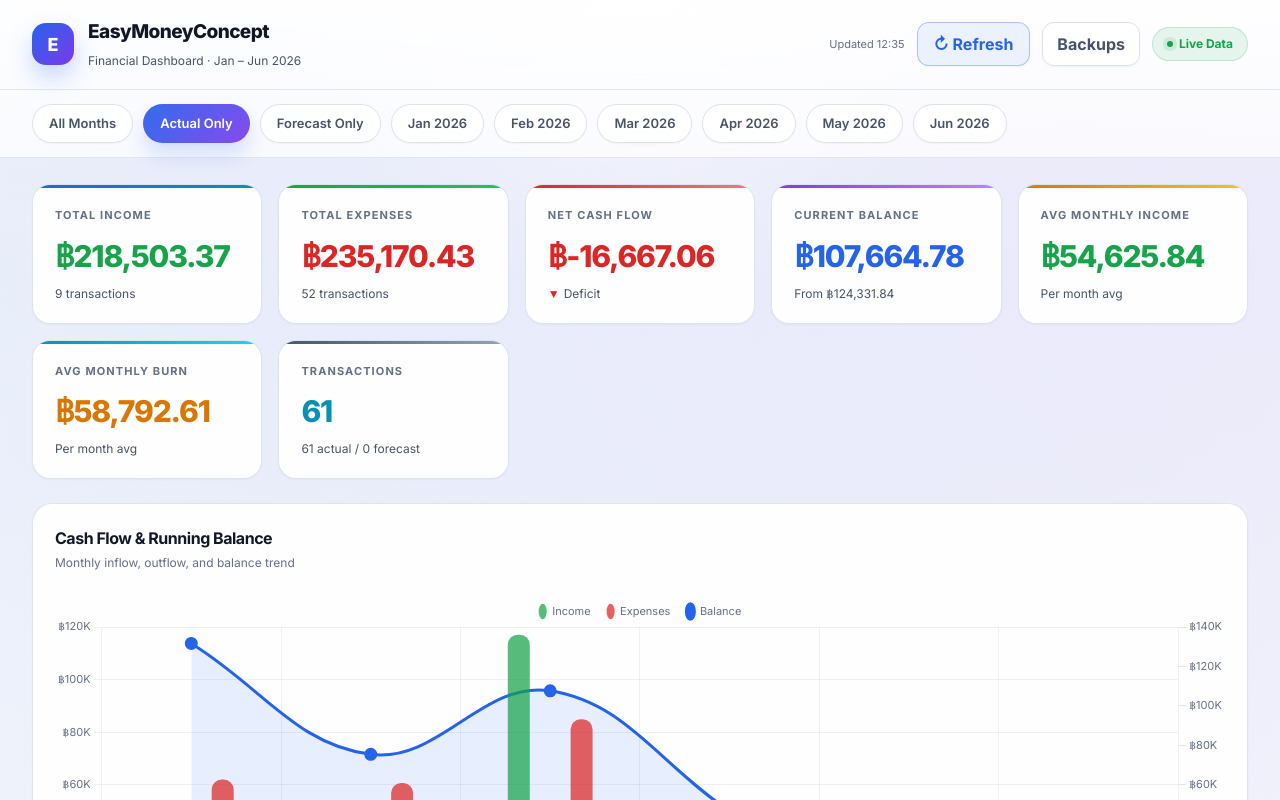
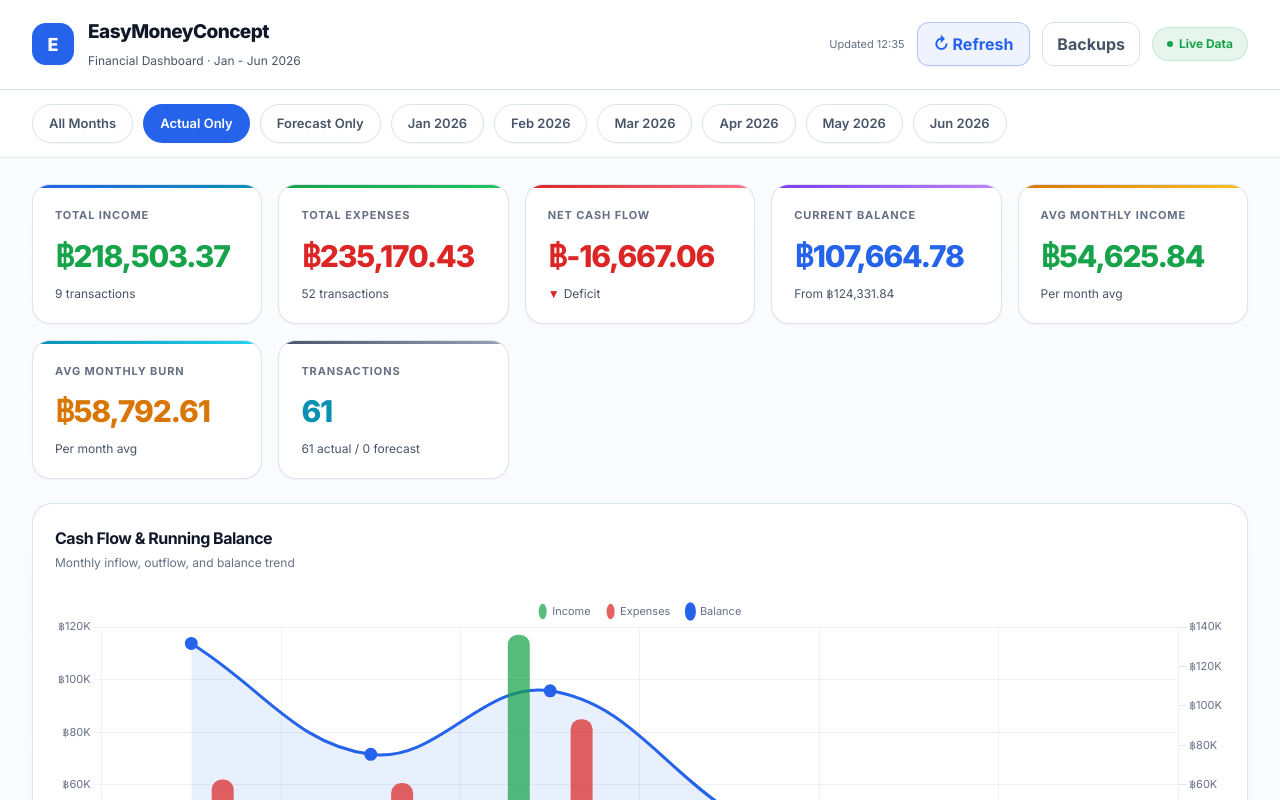
Before and after one commit to Tusgof/Finance_Dashboard, a Next.js app: page / in a window 1280 px wide. Shown: the top 800 px of the page. Built offline with nearby package versions, Linux system fonts and the light colour scheme.

Commit message:
Tone down light dashboard polish

```diff
--- a/app/globals.css
+++ b/app/globals.css
@@ -8,18 +8,17 @@
 
 :root {
   color-scheme: light;
-  --bg-primary: #f5f7fb;
-  --bg-secondary: #eef2f7;
-  --bg-card: rgba(255, 255, 255, 0.92);
+  --bg-primary: #f7f9fc;
+  --bg-secondary: #eef3f9;
+  --bg-card: #ffffff;
   --bg-card-hover: #ffffff;
-  --border: #d9e1ec;
-  --border-strong: #c6d0df;
+  --border: #dbe3ee;
+  --border-strong: #c8d3e0;
   --text-primary: #101828;
   --text-secondary: #475467;
   --text-muted: #667085;
   --shadow-sm: 0 1px 2px rgba(15, 23, 42, 0.04);
-  --shadow-md: 0 12px 30px rgba(15, 23, 42, 0.08);
-  --shadow-lg: 0 24px 50px rgba(15, 23, 42, 0.12);
+  --shadow-md: 0 8px 22px rgba(15, 23, 42, 0.06);
   --accent-green: #16a34a;
   --accent-green-bg: rgba(22, 163, 74, 0.1);
   --accent-red: #dc2626;
@@ -35,29 +34,13 @@
 }
 
 body {
-  position: relative;
-  isolation: isolate;
   font-family: 'Inter', -apple-system, BlinkMacSystemFont, 'Segoe UI', sans-serif;
-  background:
-    radial-gradient(circle at top left, rgba(37, 99, 235, 0.08), transparent 28%),
-    radial-gradient(circle at top right, rgba(124, 58, 237, 0.08), transparent 24%),
-    linear-gradient(180deg, #f8fafc 0%, #eef3f9 100%);
+  background: linear-gradient(180deg, #fbfcfe 0%, #eef3f9 100%);
   color: var(--text-primary);
   min-height: 100vh;
   line-height: 1.5;
   -webkit-font-smoothing: antialiased;
   text-rendering: optimizeLegibility;
-}
-
-body::before {
-  content: '';
-  position: fixed;
-  inset: 0;
-  pointer-events: none;
-  background:
-    linear-gradient(180deg, rgba(255, 255, 255, 0.8), rgba(255, 255, 255, 0.1) 20%, transparent 40%),
-    radial-gradient(circle at 50% -10%, rgba(255, 255, 255, 0.6), transparent 35%);
-  z-index: -1;
 }
 
 a {
@@ -71,7 +54,6 @@ select {
   font: inherit;
 }
 
-/* Header */
 .header {
   position: sticky;
   top: 0;
@@ -81,10 +63,8 @@ select {
   justify-content: space-between;
   gap: 16px;
   padding: 18px 32px;
-  background: rgba(255, 255, 255, 0.72);
-  border-bottom: 1px solid rgba(217, 225, 236, 0.8);
-  backdrop-filter: blur(16px);
-  box-shadow: 0 1px 0 rgba(255, 255, 255, 0.7) inset;
+  background: rgba(255, 255, 255, 0.96);
+  border-bottom: 1px solid rgba(217, 225, 236, 0.85);
 }
 
 .header-left {
@@ -103,8 +83,8 @@ select {
   color: #fff;
   font-weight: 800;
   font-size: 18px;
-  background: linear-gradient(135deg, var(--accent-blue), var(--accent-purple));
-  box-shadow: 0 12px 24px rgba(37, 99, 235, 0.25);
+  background: var(--accent-blue);
+  box-shadow: var(--shadow-sm);
 }
 
 .header-title h1 {
@@ -149,17 +129,15 @@ select {
   height: 6px;
   border-radius: 999px;
   background: var(--accent-green);
-  box-shadow: 0 0 0 4px rgba(22, 163, 74, 0.12);
 }
 
-/* Filters */
 .filters-bar {
   display: flex;
   align-items: center;
   gap: 10px;
   flex-wrap: wrap;
   padding: 14px 32px;
-  background: rgba(255, 255, 255, 0.7);
+  background: rgba(255, 255, 255, 0.95);
   border-bottom: 1px solid rgba(217, 225, 236, 0.75);
 }
 
@@ -167,30 +145,27 @@ select {
   padding: 9px 16px;
   border-radius: 999px;
   border: 1px solid var(--border);
-  background: rgba(255, 255, 255, 0.82);
+  background: rgba(255, 255, 255, 0.96);
   color: var(--text-secondary);
   font-size: 13px;
   font-weight: 600;
   cursor: pointer;
-  transition: transform 0.18s ease, border-color 0.18s ease, background 0.18s ease, color 0.18s ease, box-shadow 0.18s ease;
+  transition: border-color 0.18s ease, background 0.18s ease, color 0.18s ease, box-shadow 0.18s ease;
   box-shadow: var(--shadow-sm);
 }
 
 .filter-btn:hover {
-  transform: translateY(-1px);
-  border-color: rgba(37, 99, 235, 0.45);
+  border-color: rgba(37, 99, 235, 0.35);
   color: var(--text-primary);
-  box-shadow: 0 6px 18px rgba(15, 23, 42, 0.06);
+  box-shadow: var(--shadow-md);
 }
 
 .filter-btn.active {
-  background: linear-gradient(135deg, rgba(37, 99, 235, 0.94), rgba(124, 58, 237, 0.92));
+  background: var(--accent-blue);
   border-color: transparent;
   color: #fff;
-  box-shadow: 0 12px 20px rgba(37, 99, 235, 0.18);
 }
 
-/* Main Content */
 .main {
   max-width: 1640px;
   margin: 0 auto;
@@ -201,7 +176,6 @@ select {
   margin-top: 24px;
 }
 
-/* KPI Cards */
 .kpi-grid {
   display: grid;
   grid-template-columns: repeat(auto-fit, minmax(230px, 1fr));
@@ -227,8 +201,7 @@ select {
   overflow: hidden;
   border-radius: 18px;
   padding: 22px 22px 20px;
-  transition: transform 0.18s ease, box-shadow 0.18s ease, border-color 0.18s ease;
-  backdrop-filter: blur(12px);
+  transition: border-color 0.18s ease, box-shadow 0.18s ease;
 }
 
 .kpi-card:hover,
@@ -239,7 +212,6 @@ select {
 .cost-kpi:hover,
 .slider-group:hover,
 .scenario-result:hover {
-  transform: translateY(-2px);
   border-color: rgba(37, 99, 235, 0.28);
   box-shadow: var(--shadow-md);
 }
@@ -266,7 +238,7 @@ select {
   margin-bottom: 10px;
   font-weight: 700;
   text-transform: uppercase;
-  letter-spacing: 0.1em;
+  letter-spacing: 0.08em;
 }
 
 .kpi-value {
@@ -287,7 +259,6 @@ select {
 .kpi-sub .up { color: var(--accent-green); }
 .kpi-sub .down { color: var(--accent-red); }
 
-/* Chart Grid */
 .charts-grid {
   display: grid;
   grid-template-columns: repeat(2, minmax(0, 1fr));
@@ -297,7 +268,6 @@ select {
 .chart-card {
   border-radius: 20px;
   padding: 22px;
-  backdrop-filter: blur(12px);
 }
 
 .chart-card.full-width {
@@ -333,7 +303,6 @@ select {
   height: 380px;
 }
 
-/* Transaction Table */
 .table-card {
   border-radius: 20px;
   overflow: hidden;
@@ -346,7 +315,7 @@ select {
   justify-content: space-between;
   gap: 14px;
   border-bottom: 1px solid rgba(217, 225, 236, 0.9);
-  background: rgba(255, 255, 255, 0.55);
+  background: rgba(248, 250, 252, 0.95);
 }
 
 .table-header h3 {
@@ -360,7 +329,7 @@ select {
   padding: 10px 14px;
   border-radius: 12px;
   border: 1px solid var(--border);
-  background: rgba(255, 255, 255, 0.95);
+  background: rgba(255, 255, 255, 0.98);
   color: var(--text-primary);
   font-size: 13px;
   transition: border-color 0.18s ease, box-shadow 0.18s ease;
@@ -370,7 +339,7 @@ select {
 .search-box:focus {
   outline: none;
   border-color: rgba(37, 99, 235, 0.45);
-  box-shadow: 0 0 0 4px rgba(37, 99, 235, 0.08);
+  box-shadow: 0 0 0 3px rgba(37, 99, 235, 0.08);
 }
 
 .table-scroll {
@@ -425,7 +394,6 @@ tr:hover td {
 .amount-positive { color: var(--accent-green); font-weight: 700; font-variant-numeric: tabular-nums; }
 .amount-negative { color: var(--accent-red); font-weight: 700; font-variant-numeric: tabular-nums; }
 
-/* Section headers */
 .section-header {
   display: flex;
   align-items: center;
@@ -443,7 +411,6 @@ tr:hover td {
   align-items: center;
   justify-content: center;
   font-size: 17px;
-  box-shadow: var(--shadow-sm);
 }
 
 .section-header h2 {
@@ -458,7 +425,6 @@ tr:hover td {
   margin-top: 3px;
 }
 
-/* Video Production Breakdown Section */
 .cost-kpi-grid {
   display: grid;
   grid-template-columns: repeat(3, minmax(0, 1fr));
@@ -556,7 +522,6 @@ tr:hover td {
   font-weight: 700;
 }
 
-/* Health Indicator Cards */
 .health-grid {
   display: grid;
   grid-template-columns: repeat(5, minmax(0, 1fr));
@@ -613,7 +578,6 @@ tr:hover td {
 .health-dot.amber { background: var(--accent-amber); }
 .health-dot.red { background: var(--accent-red); }
 
-/* Scenario Panel */
 .scenario-panel {
   border-radius: 20px;
   padding: 24px;
@@ -663,7 +627,7 @@ tr:hover td {
   height: 6px;
   -webkit-appearance: none;
   appearance: none;
-  background: linear-gradient(90deg, rgba(37, 99, 235, 0.25), rgba(37, 99, 235, 0.12));
+  background: rgba(37, 99, 235, 0.18);
   border-radius: 999px;
   outline: none;
 }
@@ -677,7 +641,7 @@ tr:hover td {
   background: var(--accent-blue);
   cursor: pointer;
   border: 2px solid #fff;
-  box-shadow: 0 3px 10px rgba(37, 99, 235, 0.24);
+  box-shadow: 0 3px 10px rgba(37, 99, 235, 0.22);
 }
 
 .scenario-results {
@@ -707,7 +671,6 @@ tr:hover td {
   letter-spacing: -0.03em;
 }
 
-/* Refresh / Backup controls */
 .refresh-btn,
 .backup-link,
 .back-btn,
@@ -718,7 +681,7 @@ tr:hover td {
   gap: 6px;
   border-radius: 12px;
   font-weight: 700;
-  transition: transform 0.18s ease, background 0.18s ease, border-color 0.18s ease, color 0.18s ease, box-shadow 0.18s ease;
+  transition: border-color 0.18s ease, background 0.18s ease, color 0.18s ease, box-shadow 0.18s ease;
 }
 
 .refresh-btn {
@@ -730,8 +693,7 @@ tr:hover td {
 }
 
 .refresh-btn:hover {
-  transform: translateY(-1px);
-  background: rgba(37, 99, 235, 0.16);
+  background: rgba(37, 99, 235, 0.14);
 }
 
 .refresh-btn:disabled {
@@ -739,32 +701,18 @@ tr:hover td {
   cursor: not-allowed;
 }
 
-.backup-link {
+.backup-link,
+.back-btn {
   padding: 9px 14px;
   border: 1px solid var(--border);
-  background: rgba(255, 255, 255, 0.85);
+  background: rgba(255, 255, 255, 0.96);
   color: var(--text-secondary);
   text-decoration: none;
   box-shadow: var(--shadow-sm);
 }
 
-.backup-link:hover {
-  transform: translateY(-1px);
-  border-color: rgba(37, 99, 235, 0.28);
-  color: var(--text-primary);
-}
-
-.back-btn {
-  padding: 9px 14px;
-  border: 1px solid var(--border);
-  background: rgba(255, 255, 255, 0.85);
-  color: var(--text-secondary);
-  text-decoration: none;
-  box-shadow: var(--shadow-sm);
-}
-
+.backup-link:hover,
 .back-btn:hover {
-  transform: translateY(-1px);
   border-color: rgba(37, 99, 235, 0.28);
   color: var(--text-primary);
 }
@@ -778,7 +726,6 @@ tr:hover td {
 }
 
 .restore-btn:hover {
-  transform: translateY(-1px);
   background: rgba(217, 119, 6, 0.14);
 }
 
@@ -787,7 +734,6 @@ tr:hover td {
   cursor: not-allowed;
 }
 
-/* Backup Page */
 .backup-list {
   max-width: 820px;
   margin: 0 auto;
@@ -841,7 +787,6 @@ tr:hover td {
   font-size: 14px;
 }
 
-/* Scrollbar */
 ::-webkit-scrollbar {
   width: 8px;
   height: 8px;
@@ -868,7 +813,7 @@ tr:hover td {
   padding: 16px 20px;
   border-radius: 16px;
   border: 1px solid rgba(220, 38, 38, 0.18);
-  background: linear-gradient(135deg, rgba(220, 38, 38, 0.08), rgba(217, 119, 6, 0.06));
+  background: rgba(255, 248, 247, 0.96);
   box-shadow: var(--shadow-sm);
 }
 
@@ -888,7 +833,6 @@ tr:hover td {
   margin-top: 2px;
 }
 
-/* Responsive */
 @media (max-width: 1200px) {
   .health-grid {
     grid-template-columns: repeat(3, minmax(0, 1fr));
--- a/components/Header.tsx
+++ b/components/Header.tsx
@@ -15,7 +15,7 @@ export default function Header({ onRefresh, refreshing, lastRefresh }: HeaderPro
         <div className="logo">E</div>
         <div className="header-title">
           <h1>EasyMoneyConcept</h1>
-          <span>Financial Dashboard · Jan – Jun 2026</span>
+          <span>Financial Dashboard · Jan - Jun 2026</span>
         </div>
       </div>
       <div className="header-right">
@@ -27,7 +27,9 @@ export default function Header({ onRefresh, refreshing, lastRefresh }: HeaderPro
         <button className="refresh-btn" onClick={onRefresh} disabled={refreshing}>
           {refreshing ? '↻ Refreshing...' : '↻ Refresh'}
         </button>
-        <Link href="/backups" className="backup-link">Backups</Link>
+        <Link href="/backups" className="backup-link">
+          Backups
+        </Link>
         <span className="status-badge status-live">Live Data</span>
       </div>
     </div>
--- a/components/VideoProductionSection.tsx
+++ b/components/VideoProductionSection.tsx
@@ -5,7 +5,7 @@ import { fmt, getCostType } from '@/lib/dataUtils';
 import DirectIndirectStackedChart from './charts/DirectIndirectStackedChart';
 import DirectIndirectDonutChart from './charts/DirectIndirectDonutChart';
 
-const MONTHS = ['2026-01','2026-02','2026-03','2026-04','2026-05','2026-06'];
+const MONTHS = ['2026-01', '2026-02', '2026-03', '2026-04', '2026-05', '2026-06'];
 const MONTH_LABELS: Record<string, string> = {
   '2026-01': 'ม.ค.',
   '2026-02': 'ก.พ.',
--- a/components/charts/RevenueChart.tsx
+++ b/components/charts/RevenueChart.tsx
@@ -24,7 +24,7 @@ export default function RevenueChart() {
       if (d.desc.includes('Eightcap')) src = 'Eightcap';
       else if (d.desc.includes('InnovestX')) src = 'InnovestX';
       else if (d.desc.includes('OceanLife')) src = 'OceanLife';
-      else if (d.desc.includes('เนเงินเทอร์โบ')) src = 'เนเงินเทอร์โบ';
+      else if (d.desc.includes('เงินเทอร์โบ')) src = 'เงินเทอร์โบ';
       else if (d.desc.includes('Facebook')) src = 'Facebook Ads';
       else if (d.desc.includes('TikTok')) src = 'TikTok';
       sources[src] = (sources[src] || 0) + d.amount;
```
